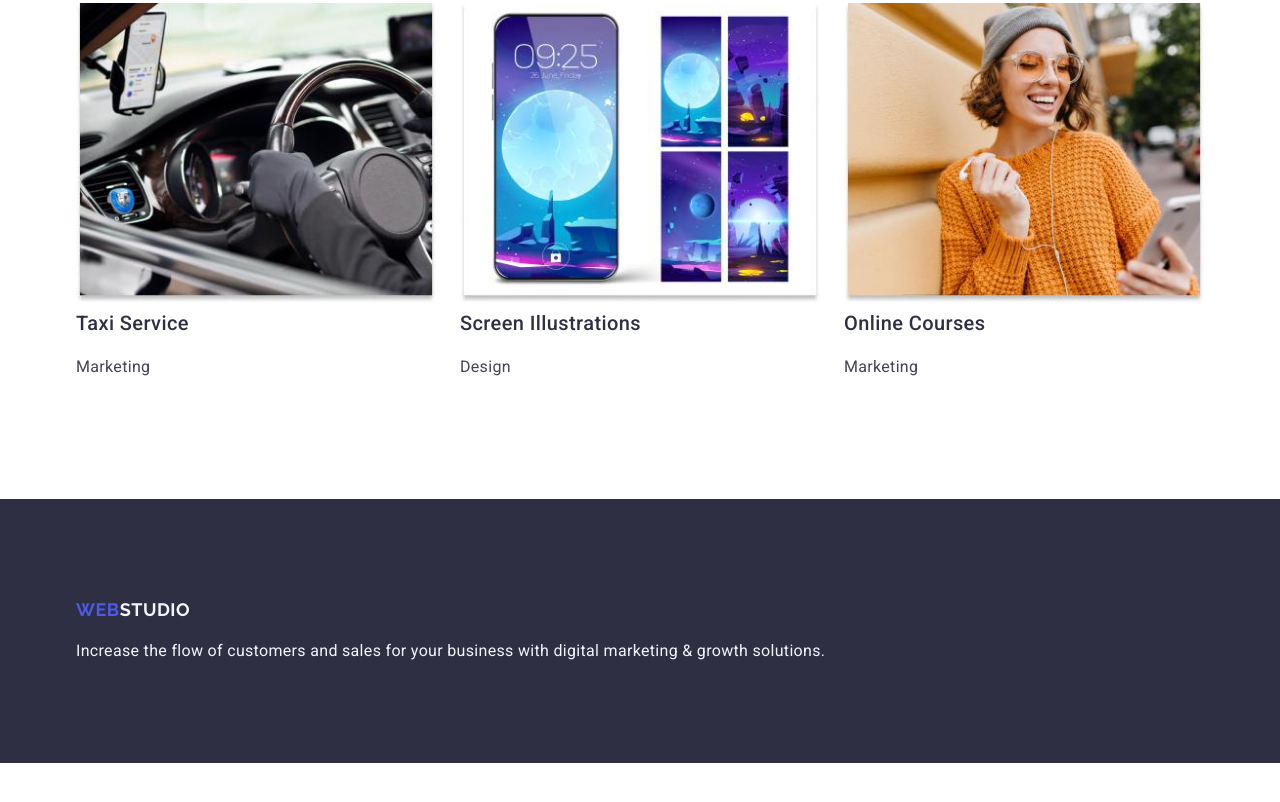
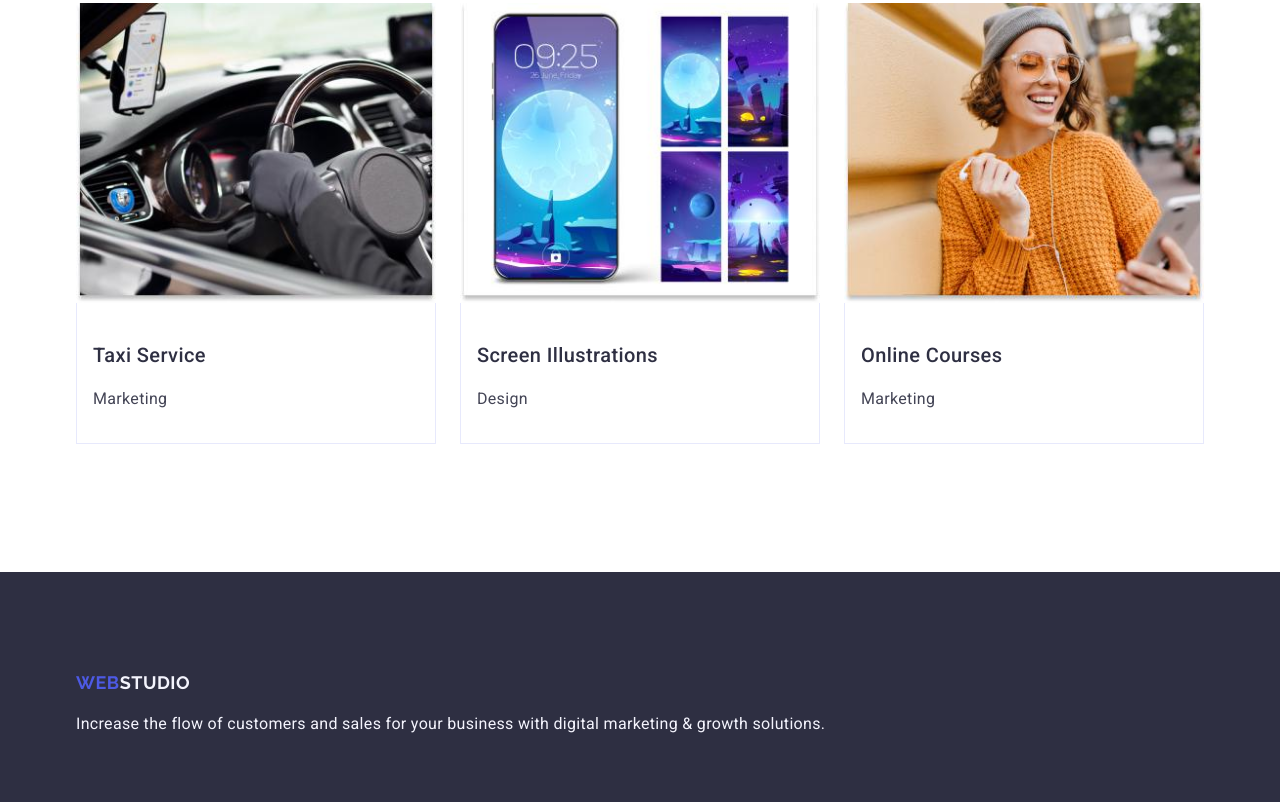
Before and after one commit to OlgaMudrova/goit-markup-hw-03, a plain HTML site: page index.html in a window 1280 px wide. Shown: the part 2477-3279 px from the top of the page. Before the commit the page ends 3240 px from the top, so only its background shows below. Drawn offline with nearby package versions, Linux system fonts and the light colour scheme.

Commit message:
create index.html

```diff
--- a/index.html
+++ b/index.html
@@ -172,7 +172,7 @@
                 alt="Taxi Service Marketing"
                 width="360"
                 height="300"/>
-                <div>
+                <div div class="app">
                 <h3 class="portfolio-main-title">Taxi Service</h3>
                 <p class="portfolio-text">Marketing</p>
                 </div>
@@ -182,7 +182,7 @@
                 alt="Screen Illustrations Design"
                 width="360"
                 height="300"/>
-            <div>
+            <div div class="app">
                 <h3 class="portfolio-main-title">Screen Illustrations</h3>
                 <p class="portfolio-text">Design</p>
                 </div>
@@ -192,7 +192,7 @@
                 alt="Online Courses Marketing"
                 width="360"
                 height="300"/>
-                <div>
+                <div div class="app">
                             <h3 class="portfolio-main-title">Online Courses</h3>
                 <p class="portfolio-text">Marketing</p>
                 </div>
```
